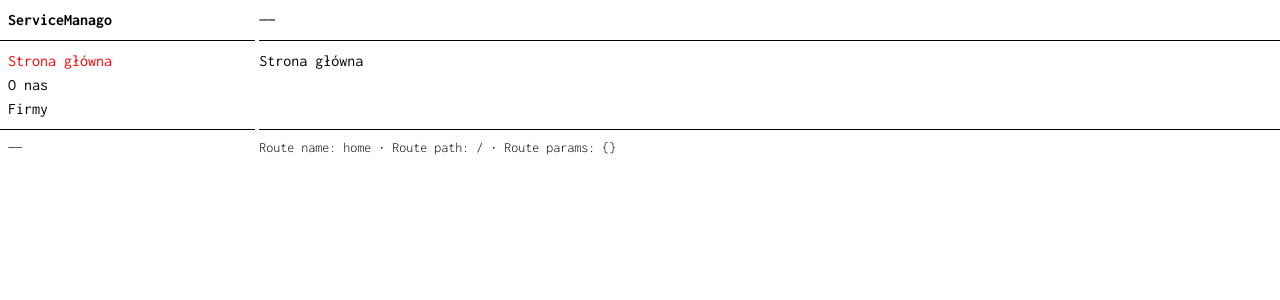
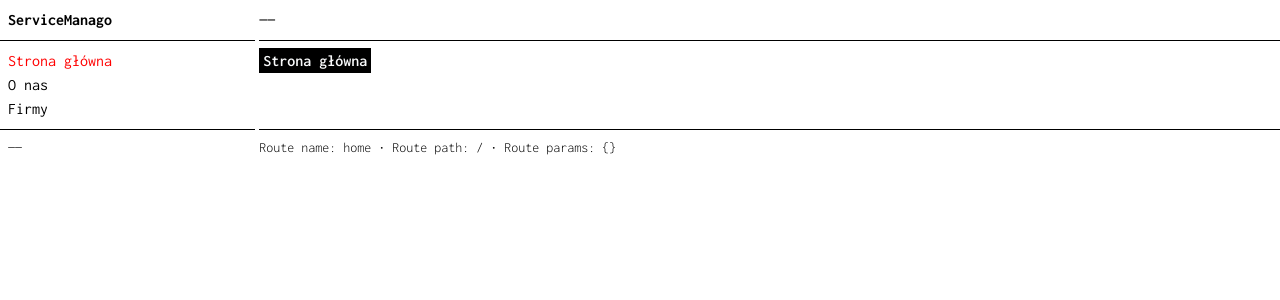
Before and after one commit to KacperMo/ServiceManago-Front, a Vue app in the folder vue/: page / in a window 1280 px wide. Shown: the top 300 px of the page. Built offline with nearby package versions, Linux system fonts and the light colour scheme; the HTML template or start-up script is replaced by a standard one.

Commit message:
Add the header two component

```diff
--- a/vue/src/assets/main.css
+++ b/vue/src/assets/main.css
@@ -10,6 +10,9 @@ body {
 a.logo {
   color: black;
 }
+a.logo:hover {
+  color: red;
+}
 
 .router-link-active {
   color: red;
--- a/vue/src/components/AppAlert.vue
+++ b/vue/src/components/AppAlert.vue
@@ -18,7 +18,7 @@ const alertClass = computed(() => {
 console.log(props.type);
 </script>
 <template>
-  <div :class="alertClass" class="py-1">
+  <div :class="alertClass" class="px-1 py-1">
     <slot />
   </div>
 </template>
--- /dev/null
+++ b/vue/src/components/HeaderTwo.vue
@@ -0,0 +1,5 @@
+<template>
+  <h2 class="font-semibold text-gray-50">
+    <span class="bg-black px-1 py-1"><slot /></span>
+  </h2>
+</template>
--- a/vue/src/views/AboutView.vue
+++ b/vue/src/views/AboutView.vue
@@ -1,3 +1,7 @@
+<script setup>
+import HeaderTwo from "@/components/HeaderTwo.vue";
+</script>
+
 <template>
-  <h2>O firmie</h2>
+  <HeaderTwo>O firmie</HeaderTwo>
 </template>
--- a/vue/src/views/Company/IndexView.vue
+++ b/vue/src/views/Company/IndexView.vue
@@ -1,6 +1,7 @@
 <script setup>
 import { useCompanyStore } from "@/stores/company.js";
 import AppAlert from "@/components/AppAlert.vue";
+import HeaderTwo from "@/components/HeaderTwo.vue";
 
 const store = useCompanyStore();
 
@@ -8,7 +9,7 @@ const { err, collection } = await store.all("http://127.0.0.1:3333/companies");
 </script>
 
 <template>
-  <h2>Firmy</h2>
+  <HeaderTwo>Firmy</HeaderTwo>
   <AppAlert v-if="err" type="danger">{{ err.message }}</AppAlert>
   <table v-if="collection.length" class="w-full text-left">
     <thead>
--- a/vue/src/views/HomeView.vue
+++ b/vue/src/views/HomeView.vue
@@ -1,3 +1,7 @@
+<script setup>
+import HeaderTwo from "@/components/HeaderTwo.vue";
+</script>
+
 <template>
-  <h2>Strona główna</h2>
+  <HeaderTwo>Strona główna</HeaderTwo>
 </template>
```
